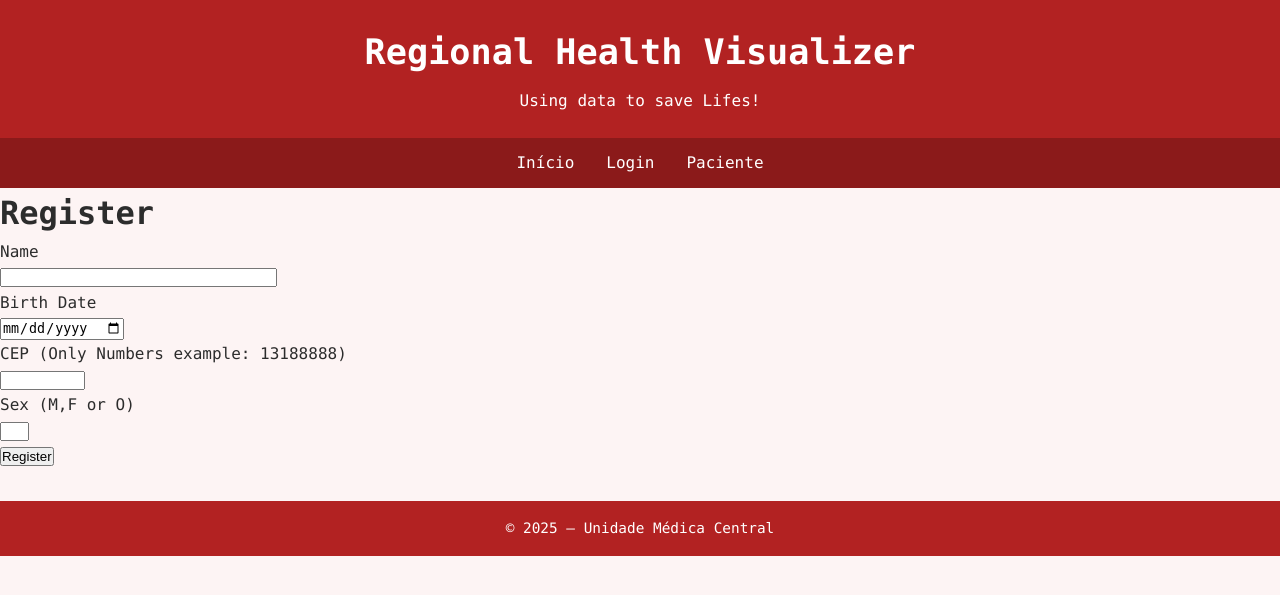
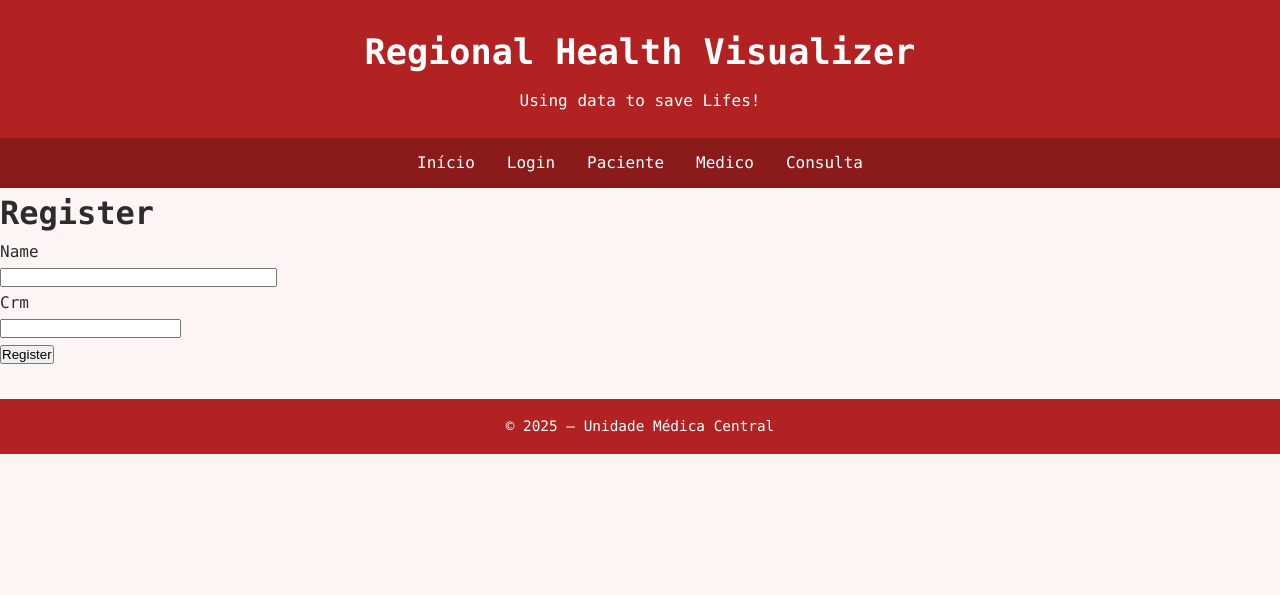
Before and after one commit to tiagosilva110/regional-health-visualizer, a Flask app: page /reg-medic in a window 1280 px wide. Shown: the top 595 px of the page. Run offline with Flask 3, Linux system fonts and the light colour scheme; the visitor is signed in with stand-in values (Sample User, id 1); parts of the project's set-up code (start-up, migrations or seed data) failed here and were passed over.

Commit message:
MySQL setup

```diff
--- a/app/__init__.py
+++ b/app/__init__.py
@@ -1,11 +1,11 @@
 from flask import Flask
 from flask_sqlalchemy import SQLAlchemy
-from config import Config
 from flask_migrate import Migrate
 from flask_login import LoginManager
 
 app = Flask(__name__)
-app.config.from_object(Config)
+app.config['SQLALCHEMY_DATABASE_URI'] = 'mysql+pymysql://root@localhost:3307/rhvdb'
+app.config['SQLALCHEMY_TRACK_MODIFICATIONS'] = False
 db = SQLAlchemy(app)
 migrate = Migrate(app, db)
 login = LoginManager(app)
--- a/app/forms.py
+++ b/app/forms.py
@@ -34,3 +34,5 @@ class RegisterPerson(FlaskForm):
 
 class RegisterMedic(FlaskForm):
     name = StringField('Name', validators=[DataRequired()])
+    crm = StringField('Crm', validators=[DataRequired()])
+    submit = SubmitField('Register')
--- a/app/models.py
+++ b/app/models.py
@@ -1,6 +1,6 @@
 import sqlalchemy as sa
 from time import time
-from datetime import datetime, timezone
+from datetime import datetime, date
 from typing import Optional
 import sqlalchemy.orm as so
 from app import db, app, login
@@ -10,6 +10,7 @@ from flask_login import UserMixin
 from sqlalchemy import ForeignKey
 
 class UM(UserMixin, db.Model):
+    __tablename__ = 'um'
     id: so.Mapped[int] = so.mapped_column(primary_key=True)
     name: so.Mapped[str] = so.mapped_column(sa.String(32))
     cep: so.Mapped[str] = so.mapped_column(sa.String(8))
@@ -22,11 +23,13 @@ class UM(UserMixin, db.Model):
         return check_password_hash(self.password_hash, password)
 
 class Medico(db.Model):
+    __tablename__ = 'medico'
     crm: so.Mapped[str] = so.mapped_column(sa.String(16), primary_key=True)
     name: so.Mapped[str] = so.mapped_column(sa.String(32))
     um_id: so.Mapped[int] = so.mapped_column(ForeignKey("um.id"), nullable=True)
 
 class Pessoa(db.Model):
+    __tablename__ = 'pessoa'
     id: so.Mapped[int] = so.mapped_column(primary_key=True)
     name: so.Mapped[str] = so.mapped_column(sa.String(32))
     birth: so.Mapped[datetime.date] = so.mapped_column(sa.Date)
@@ -34,16 +37,21 @@ class Pessoa(db.Model):
     cep: so.Mapped[str] = so.mapped_column(sa.String(8))
     um_id: so.Mapped[int] = so.mapped_column(ForeignKey("um.id"), nullable=True)
 
-class Consulta(db.Model):
+class Doenca(db.Model):
+    __tablename__ = 'doenca'
     id: so.Mapped[int] = so.mapped_column(primary_key=True)
-    date: so.Mapped[datetime] = so.mapped_column()
-    medico_id: so.Mapped[int] = so.mapped_column(ForeignKey("um.id"), nullable=True)
-    pessoa_id: so.Mapped[int] = so.mapped_column(ForeignKey("um.id"), nullable=True)
+    tipo: so.Mapped[str] = so.mapped_column(sa.String(32))
+
+    def getById(id):
+        return None
 
 class Diagnostico(db.Model):
     id: so.Mapped[int] = so.mapped_column(primary_key=True)
+    date: so.Mapped[datetime.date] = so.mapped_column(sa.Date)
+    medico_crm: so.Mapped[int] = so.mapped_column(ForeignKey("medico.crm"), nullable=True)
+    pessoa_id: so.Mapped[int] = so.mapped_column(ForeignKey("pessoa.id"), nullable=True)
     coord: so.Mapped[str] = so.mapped_column(sa.String(32))
-    consulta_id: so.Mapped[int] = so.mapped_column(ForeignKey("Consulta.id", nullable=True))
+    id_doenca: so.Mapped[int] = so.mapped_column(ForeignKey("doenca.id"),nullable=True)
 
 @login.user_loader
 def load_user(id):
--- a/app/routes.py
+++ b/app/routes.py
@@ -47,7 +47,7 @@ def register():
 def regperson():
     form = RegisterPerson()
     if form.validate_on_submit():
-        person = Pessoa(name=form.name.data,cep=form.cep.data,birth=form.birth.data,sex=form.sex.data,um_id=current_user.id)
+        person = Pessoa(name=form.name.data,cep=form.cep.data,birth=form.birth.data,sex=form.sex.data)
         db.session.add(person)
         db.session.commit()
         flash('New person enry!')
@@ -57,27 +57,27 @@ def regperson():
 
 @login_required
 @app.route("/reg-medic", methods=['GET', 'POST'])
-def regperson():
+def regmedic():
     form = RegisterMedic()
     if form.validate_on_submit():
-        person = Pessoa(name=form.name.data, id=current_user.id)
+        person = Pessoa(name=form.name.data, crm=form.crm.data)
         db.session.add(person)
         db.session.commit()
         flash('New person enry!')
         return redirect(url_for('regperson'))
 
-    return render_template("register_pacient.html", title="Pacient", form=form)
+    return render_template("register_medic.html", title="Pacient", form=form)
 
 @login_required
 @app.route("/consult", methods=['GET', 'POST'])
-def regperson():
-    '''form = RegisterPerson()
+def regconsult():
+    form = RegisterPerson()
     if form.validate_on_submit():
         person = Pessoa(name=form.name.data,cep=form.cep.data,birth=form.birth.data,sex=form.sex.data,um_id=current_user.id)
         db.session.add(person)
         db.session.commit()
         flash('New person enry!')
-        return redirect(url_for('regperson'))'''
+        return redirect(url_for('regperson'))
 
     return render_template("register_consulta.html", title="Consulta")
 
--- a/app/templates/base.html
+++ b/app/templates/base.html
@@ -110,6 +110,8 @@
     <a href="{{ url_for('login') }}">Login</a>
     {% if not current_user.is_anonymous %}
     <a href="{{ url_for('regperson')}}">Paciente</a>
+    <a href="{{ url_for('regmedic')}}">Medico</a>
+    <a href="{{ url_for('regconsult')}}">Consulta</a>
     {% endif %}
 
   </nav>
--- a/app/templates/register_medic.html
+++ b/app/templates/register_medic.html
@@ -12,23 +12,9 @@
             {% endfor %}
         </div>
         <div>
-            {{ form.birth.label }}</br>
-            {{ form.birth() }}
-            {% for error in form.birth.errors %}
-                <span>{{ error }}</span>
-            {% endfor %}
-        </div>
-        <div>
-            {{ form.cep.label }}</br>
-            {{ form.cep(size=8) }}
-            {% for error in form.cep.errors %}
-                <span>{{ error }}</span>
-            {% endfor %}
-        </div>
-        <div>
-            {{ form.sex.label }}</br>
-            {{ form.sex(size=1) }}
-            {% for error in form.sex.errors %}
+            {{ form.crm.label }}</br>
+            {{ form.crm() }}
+            {% for error in form.crm.errors %}
                 <span>{{ error }}</span>
             {% endfor %}
         </div>
```
Also changed, not shown: app/templates/diagnosis.html (added, +12 -0 lines), app/templates/register_consulta.html (deleted, +0 -39 lines), config.py (deleted, +0 -7 lines).
